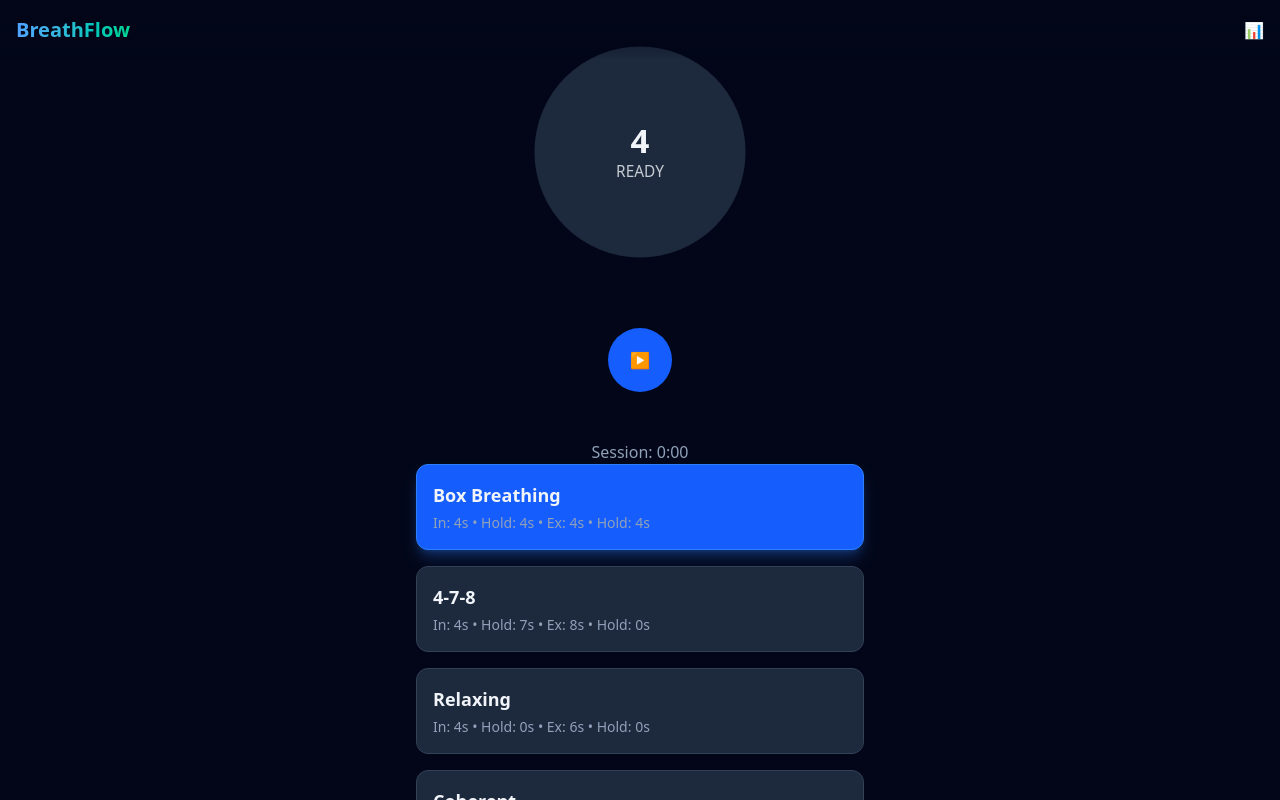
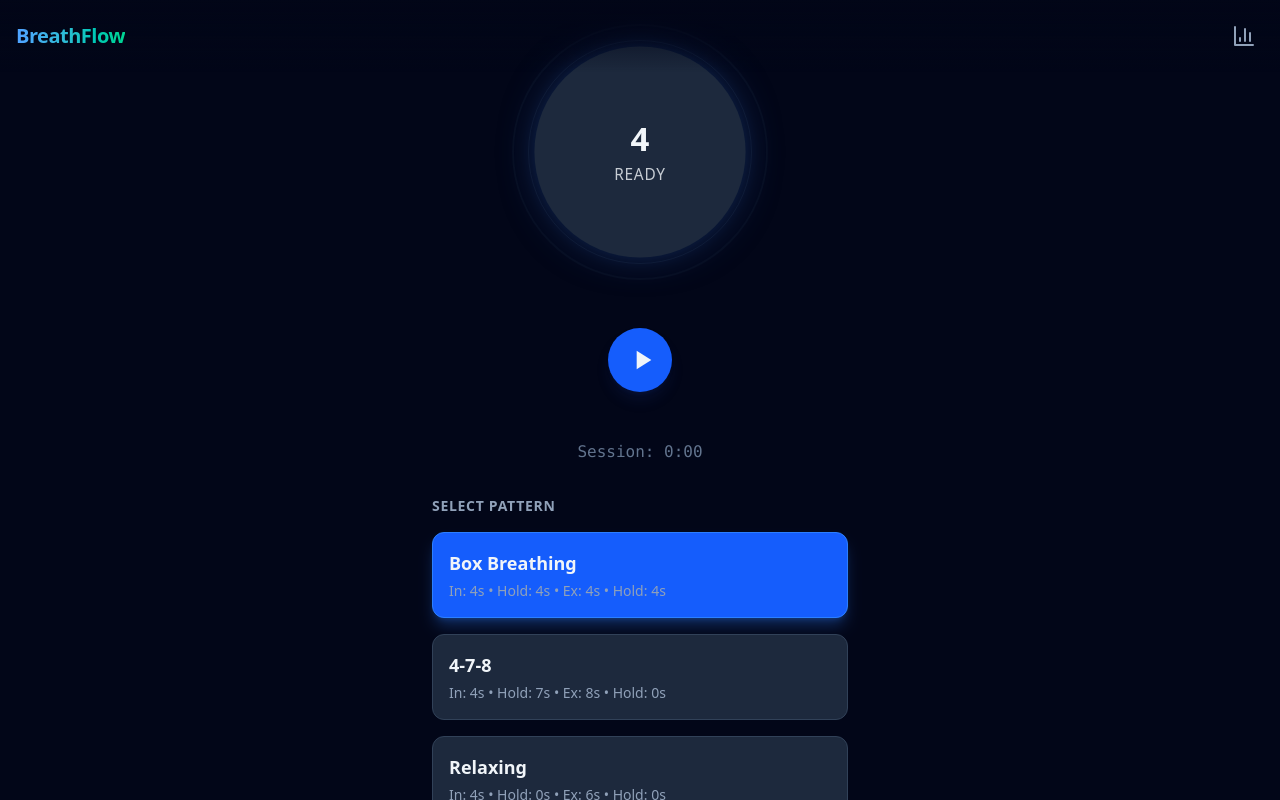
Before and after one commit to pasindunavodya01/BreathFlow, a React app: page / in a window 1280 px wide. Shown: the top 800 px of the page. Built offline with nearby package versions, Linux system fonts and the light colour scheme; the HTML template or start-up script is replaced by a standard one.

Commit message:
Refactor App component and clean up audio controls

```diff
--- a/src/App.tsx
+++ b/src/App.tsx
@@ -1,4 +1,4 @@
-import { useState, useRef } from 'react';
+import { useState } from 'react';
 import { useBreathing } from './hooks/useBreathing';
 import { type BreathingPattern, PRESETS } from './types/breathing';
 import { MeditationTypes } from './components/MeditationTypes';
@@ -11,63 +11,14 @@ function App() {
   const [showCustom, setShowCustom] = useState(false);
   const [showReports, setShowReports] = useState(false);
 
-  const audioRef = useRef<HTMLAudioElement | null>(null);
+  const { phase, timeLeft, isActive, totalTime, start, pause, stop } = useBreathing(pattern);
 
-  const {
-    phase,
-    timeLeft,
-    isActive,
-    totalTime,
-    start,
-    pause,
-    stop
-  } = useBreathing(pattern);
-
-  /* ---------------- iOS-SAFE AUDIO CONTROLS ---------------- */
-
-  const playAudio = async () => {
-    try {
-      if (audioRef.current) {
-        audioRef.current.loop = true;
-        audioRef.current.volume = 1;
-        await audioRef.current.play(); // MUST be user-triggered
-      }
-    } catch (e) {
-      console.error('Audio blocked by iOS', e);
-    }
-  };
-
-  const pauseAudio = () => {
-    if (audioRef.current) {
-      audioRef.current.pause();
-    }
-  };
-
-  const stopAudio = () => {
-    if (audioRef.current) {
-      audioRef.current.pause();
-      audioRef.current.currentTime = 0;
-    }
-  };
-
-  /* ---------------- APP CONTROLS ---------------- */
-
-  const handleStart = async () => {
-    await playAudio(); // iOS requires audio FIRST
-    start();
-  };
-
-  const handlePause = () => {
-    pause();
-    pauseAudio();
-  };
-
+  // Auto-save when stopping manually or finishing (if we had auto-finish)
   const handleStop = () => {
     if (totalTime > 0) {
         saveSession(totalTime, pattern.name);
     }
     stop();
-    stopAudio();
   };
 
   const formatTime = (seconds: number) => {
@@ -76,6 +27,7 @@ function App() {
     return `${mins}:${secs.toString().padStart(2, '0')}`;
   };
 
+  // Visualizing the circle
   const getPhaseText = () => {
     if (!isActive) return "Ready";
     switch (phase) {
@@ -83,51 +35,51 @@ function App() {
       case 'hold-in': return "Hold";
       case 'exhale': return "Exhale";
       case 'hold-out': return "Hold";
-      default: return "";
     }
   };
 
   return (
-    <div className="min-h-screen bg-slate-950 text-slate-100 font-sans">
-
-      {/* 🔊 REQUIRED FOR iOS BACKGROUND AUDIO */}
-      <audio
-        ref={audioRef}
-        src="/breathing.mp3"
-        playsInline
-        preload="auto"
-      />
+    <div className="min-h-screen bg-slate-950 text-slate-100 font-sans selection:bg-blue-500/30">
 
       {/* Header */}
       <header className="fixed top-0 left-0 right-0 p-4 flex justify-between items-center z-10 bg-gradient-to-b from-slate-950 to-transparent">
-        <h1 className="text-xl font-bold bg-clip-text text-transparent bg-gradient-to-r from-blue-400 to-emerald-400">
+        <h1 className="text-xl font-bold tracking-tight bg-clip-text text-transparent bg-gradient-to-r from-blue-400 to-emerald-400">
           BreathFlow
         </h1>
-        <button onClick={() => setShowReports(true)}>
-          📊
+        <button
+          onClick={() => setShowReports(true)}
+          className="p-2 text-slate-400 hover:text-white transition-colors"
+        >
+          <svg xmlns="http://www.w3.org/2000/svg" width="24" height="24" viewBox="0 0 24 24" fill="none" stroke="currentColor" strokeWidth="2" strokeLinecap="round" strokeLinejoin="round"><path d="M3 3v18h18"/><path d="M18 17V9"/><path d="M13 17V5"/><path d="M8 17v-3"/></svg>
         </button>
       </header>
 
-      {/* Main */}
+      {/* Main Content */}
       <main className="flex flex-col items-center justify-center min-h-screen p-6 pb-24">
 
         {/* Breathing Circle */}
         <div className="relative w-64 h-64 flex items-center justify-center mb-12">
+            {/* Outer rings for decoration */}
+            <div className={`absolute inset-0 rounded-full border-2 border-slate-800 transition-all duration-1000 ${isActive ? 'scale-110 opacity-50' : 'scale-100 opacity-20'}`}></div>
+            <div className={`absolute inset-4 rounded-full border border-slate-700 transition-all duration-1000 ${isActive ? 'scale-105 opacity-50' : 'scale-100 opacity-20'}`}></div>
+
+            {/* The main breathing circle */}
             <div
-            className={`w-48 h-48 rounded-full flex flex-col items-center justify-center transition-all duration-1000
+                className={`w-48 h-48 rounded-full flex flex-col items-center justify-center shadow-[0_0_40px_-10px_rgba(59,130,246,0.5)] transition-all duration-[var(--duration)] ease-linear
                 ${phase === 'inhale' ? 'bg-blue-500 scale-110' : ''}
                 ${phase === 'hold-in' ? 'bg-blue-600 scale-110' : ''}
                 ${phase === 'exhale' ? 'bg-emerald-500 scale-90' : ''}
                 ${phase === 'hold-out' ? 'bg-emerald-600 scale-90' : ''}
                 ${!isActive ? 'bg-slate-800 scale-100' : ''}
                 `}
+                style={{
+                     // We can try to dynamically set transition duration based on phase length if we had it easily accessible here
+                     // For now, let's just rely on the CSS classes transition
+                     transitionDuration: isActive ? `${timeLeft < 1 ? 0.5 : 1}s` : '0.5s'
+                }}
             >
-            <div className="text-3xl font-bold">
-              {isActive ? timeLeft : pattern.inhale}
-            </div>
-            <div className="text-sm uppercase opacity-80">
-              {getPhaseText()}
-            </div>
+                <div className="text-3xl font-bold">{isActive ? timeLeft : pattern.inhale}</div>
+                <div className="text-sm uppercase tracking-wider font-medium opacity-80 mt-1">{getPhaseText()}</div>
             </div>
         </div>
 
@@ -135,43 +87,50 @@ function App() {
         <div className="flex gap-6 mb-12">
             {!isActive ? (
                 <button
-              onClick={handleStart}
-              className="w-16 h-16 rounded-full bg-blue-600 text-white"
+                    onClick={start}
+                    className="w-16 h-16 rounded-full bg-blue-600 hover:bg-blue-500 flex items-center justify-center shadow-lg shadow-blue-900/20 transition-all hover:scale-105 active:scale-95"
                 >
-              ▶
+                    <svg xmlns="http://www.w3.org/2000/svg" width="32" height="32" viewBox="0 0 24 24" fill="currentColor" className="ml-1"><path d="M8 5v14l11-7z"/></svg>
                 </button>
             ) : (
                 <>
                     <button
-                onClick={handlePause}
-                className="w-16 h-16 rounded-full bg-slate-700"
+                        onClick={pause}
+                        className="w-16 h-16 rounded-full bg-slate-800 hover:bg-slate-700 flex items-center justify-center border border-slate-700 transition-all"
                     >
-                ⏸
+                         <svg xmlns="http://www.w3.org/2000/svg" width="32" height="32" viewBox="0 0 24 24" fill="currentColor"><path d="M6 19h4V5H6v14zm8-14v14h4V5h-4z"/></svg>
                     </button>
                     <button
                         onClick={handleStop}
-                className="w-16 h-16 rounded-full bg-red-700"
+                        className="w-16 h-16 rounded-full bg-slate-800 hover:bg-red-900/30 hover:text-red-400 hover:border-red-900 flex items-center justify-center border border-slate-700 transition-all"
                     >
-                ⏹
+                         <svg xmlns="http://www.w3.org/2000/svg" width="32" height="32" viewBox="0 0 24 24" fill="currentColor"><path d="M6 6h12v12H6z"/></svg>
                     </button>
                 </>
             )}
         </div>
 
-        <div className="text-slate-400">
+        {/* Total Time */}
+        <div className="text-slate-500 font-mono mb-8">
             Session: {formatTime(totalTime)}
         </div>
 
+        {/* Pattern Selection */}
         {!isActive && (
+            <div className="w-full max-w-md px-4">
+                <h3 className="text-sm font-semibold text-slate-400 uppercase tracking-wider mb-4">Select Pattern</h3>
                 <MeditationTypes
                     patterns={PRESETS}
                     selectedPattern={pattern}
                     onSelect={setPattern}
                     onCustom={() => setShowCustom(true)}
                 />
+            </div>
         )}
+
       </main>
 
+      {/* Modals */}
       {showCustom && (
         <CustomPatternEditor
             onSave={(p) => {
```
Lines whose indentation alone changed are shown as unchanged.
